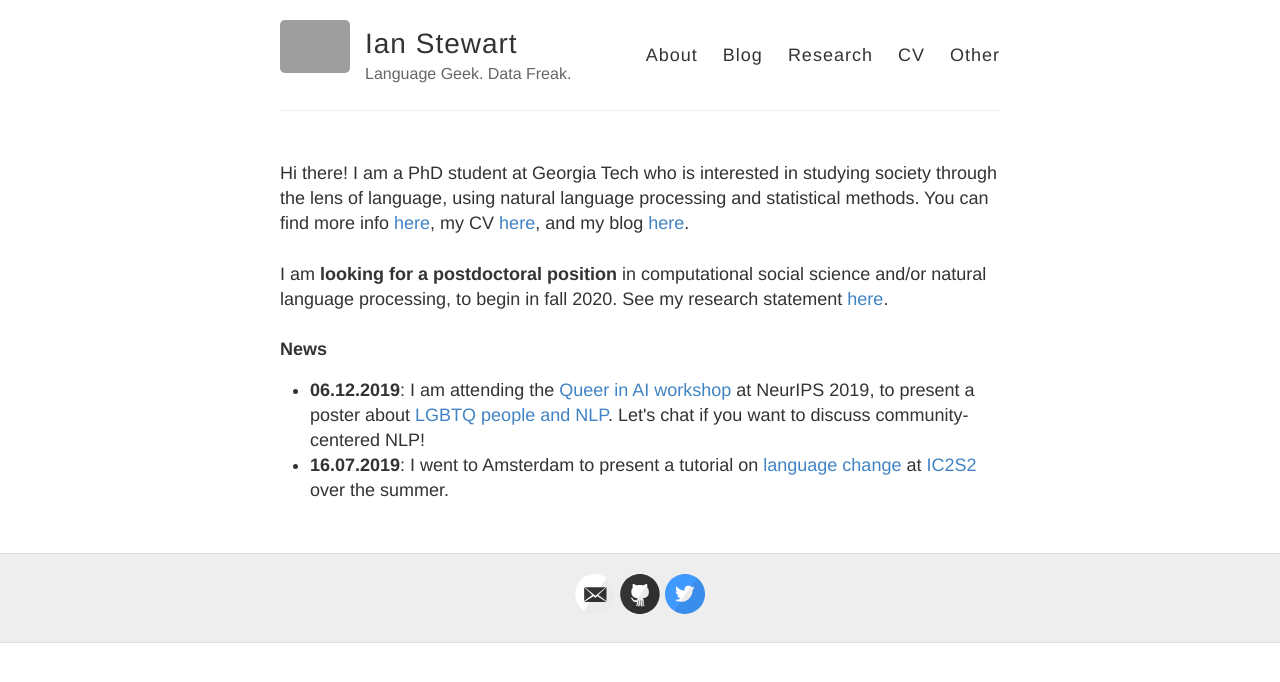
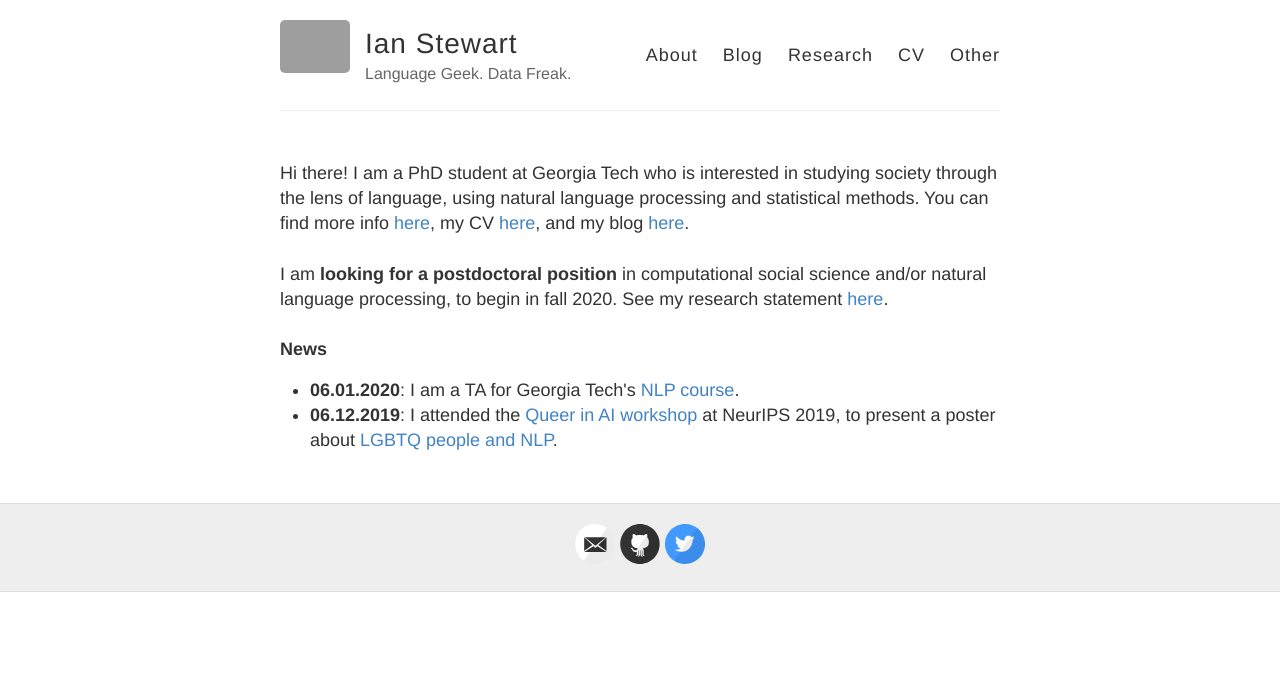
Before and after one commit to ianbstewart/ianbstewart.github.io, a Jekyll site: the page built from index.html, in a window 1280 px wide. Shown: the top 682 px of the page. Built offline with Jekyll 4.4.1, drawn with Linux system fonts in a browser that asks for light colours; grey boxes are pictures that could not be loaded.

Commit message:
updated news

```diff
--- a/index.html
+++ b/index.html
@@ -14,8 +14,8 @@ See my research statement <a href="docs/research_statement_general.pdf">here</a>
 <br><br>
 <b>News</b><br>
 <ul>
-<li><b>06.12.2019</b>: I am attending the <a href="https://sites.google.com/view/queer-in-ai/neurips-2019">Queer in AI workshop</a> at NeurIPS 2019, to present a poster about <a href="http://ianbstewart.github.io/queer_NLP/">LGBTQ people and NLP</a>. Let's chat if you want to discuss community-centered NLP!
-<li><b>16.07.2019</b>: I went to Amsterdam to present a tutorial on <a href="https://github.com/jacobeisenstein/language-change-tutorial">language change</a> at <a href="https://2019.ic2s2.org/">IC2S2</a> over the summer.
+<li><b>06.01.2020</b>: I am a TA for Georgia Tech's <a href="https://www.cc.gatech.edu/classes/AY2020/cs7650_spring/">NLP course</a>.
+<li><b>06.12.2019</b>: I attended the <a href="https://sites.google.com/view/queer-in-ai/neurips-2019">Queer in AI workshop</a> at NeurIPS 2019, to present a poster about <a href="http://ianbstewart.github.io/queer_NLP/">LGBTQ people and NLP</a>.
 </ul>
 
 <!-- <div class="posts">
```
